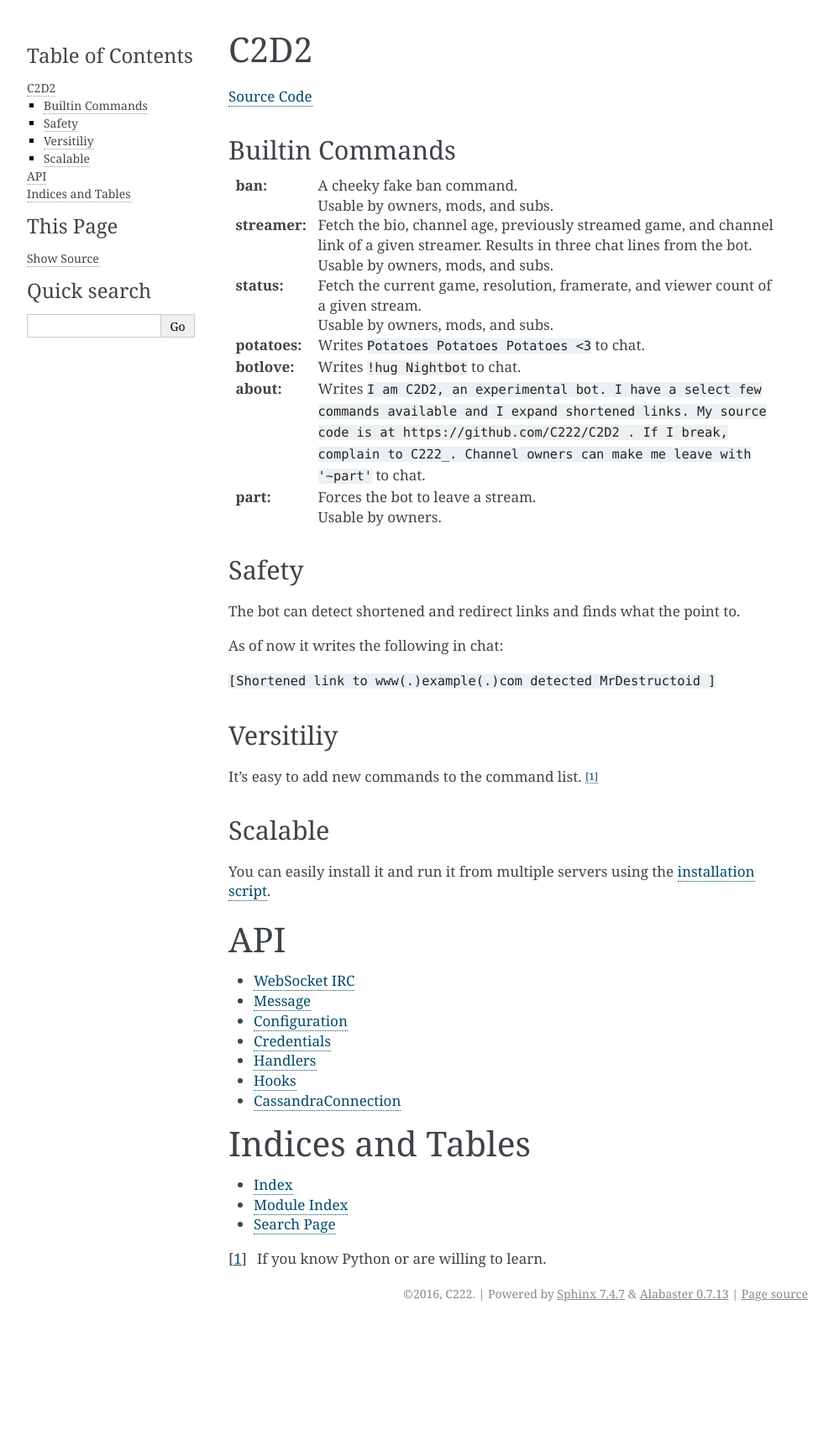
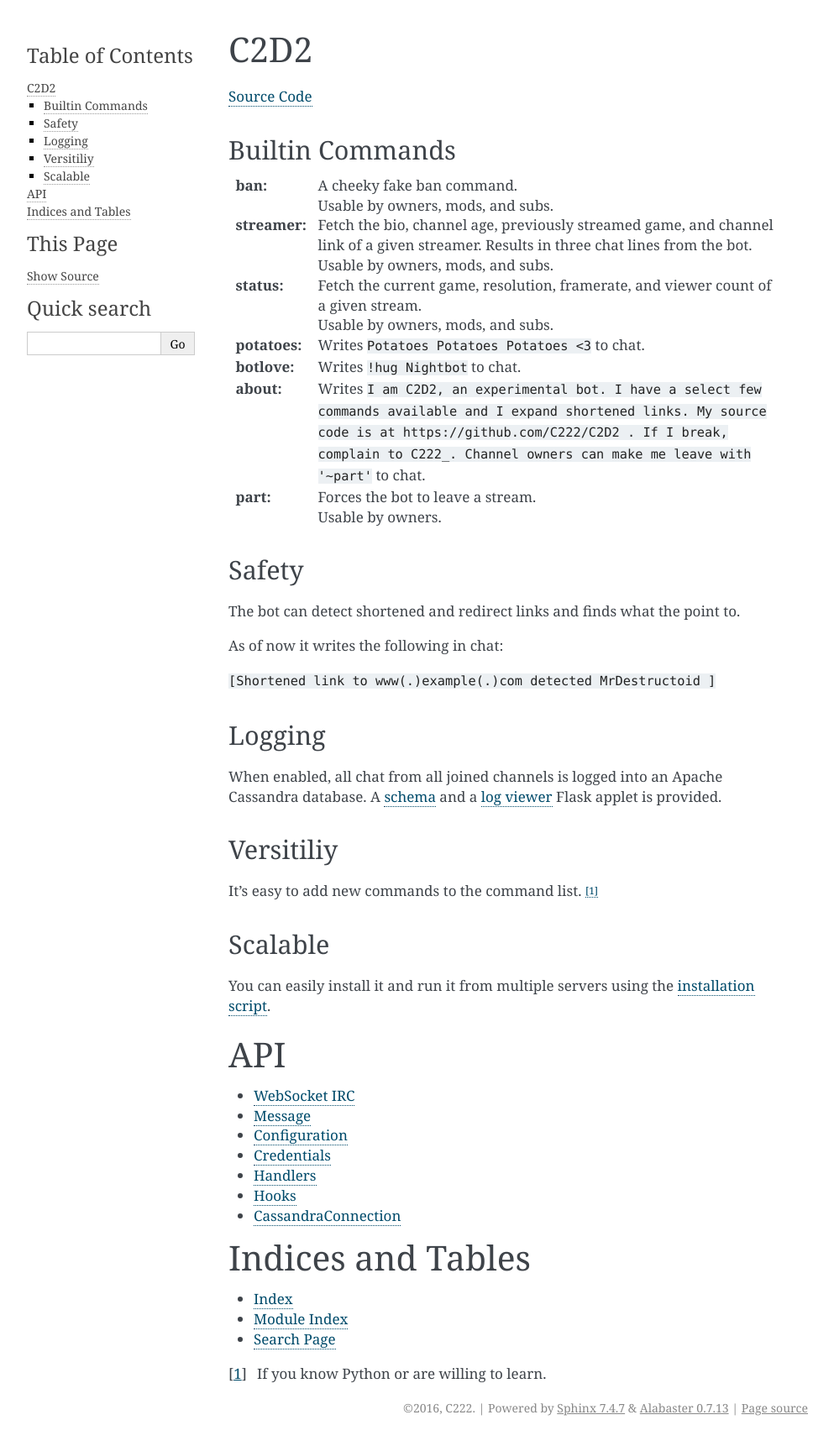
Before and after one commit to C222/C2D2, a Sphinx documentation site: the page built from docs/source/index.rst, in a window 1280 px wide. Shown: the whole page at 84% size, without its empty margins (148-1141 px from the left). Built offline with Sphinx 7.4.7, drawn with Linux system fonts in a browser that asks for light colours; formulas are drawn with MathJax 3; before the commit the page ends 1580 px from its top, so only the background shows below that.

Commit message:
Added logging blurb

```diff
--- a/docs/source/index.rst
+++ b/docs/source/index.rst
@@ -46,6 +46,12 @@ As of now it writes the following in chat:
 
 ``[Shortened link to www(.)example(.)com detected MrDestructoid ]``
 
+Logging
+-------
+
+When enabled, all chat from all joined channels is logged into an Apache
+Cassandra database. A `schema`_ and a `log viewer`_ Flask applet is provided.
+
 Versitiliy
 ----------
 
@@ -80,5 +86,7 @@ Indices and Tables
 
 .. _Source Code: https://github.com/C222/C2D2
 .. _installation script: https://github.com/C222/C2D2/blob/master/utils/get-c2d2.sh
+.. _schema: https://github.com/C222/C2D2/blob/master/utils/cassandra-schema.sql
+.. _log viewer: https://github.com/C222/C2D2/blob/master/src/logviewer.py
 
 .. [1] If you know Python or are willing to learn.
```
